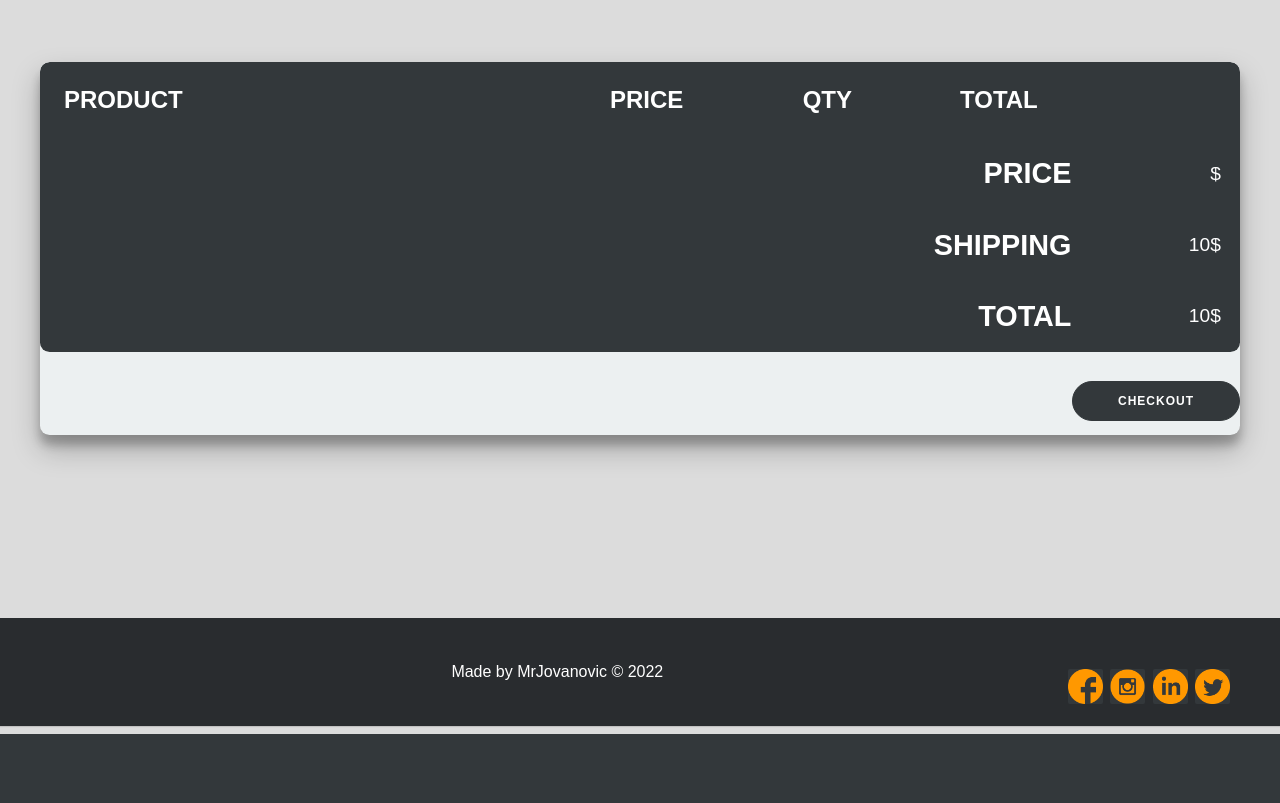
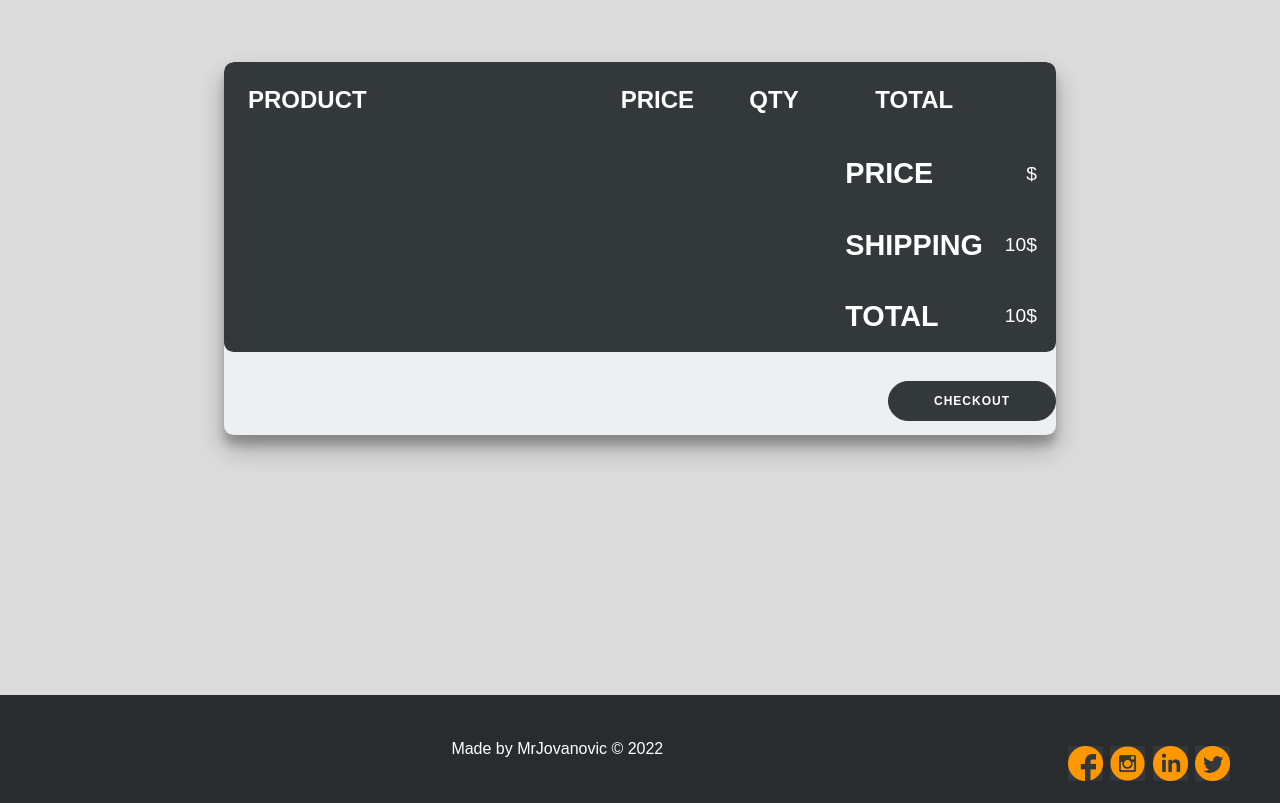
Before and after one commit to MrJovanovic13/web_projekat, a PHP site: page /view/cart.php in a window 1280 px wide. Shown: the part 66-869 px from the top of the page. Before the commit the page ends 800 px from the top, so only its background shows below. Run offline with PHP 8.4, Linux system fonts and the light colour scheme; the template is opened without the code that fills it, so the values that code supplies are empty; some web fonts are replaced.

Commit message:
empty space below footer bugfix

```diff
--- a/css/cart.css
+++ b/css/cart.css
@@ -43,13 +43,11 @@ a {
 }
 
 .container {
-  max-width: 75em;
-  width: 95%;
+  width: 65%;
   margin: 40px auto;
   margin-top: 10%;
   overflow: hidden;
   position: relative;
-
   border-radius: 0.6em;
   background: #ecf0f1;
   box-shadow: 0 14px 28px rgba(0, 0, 0, 0.25), 0 10px 10px rgba(0, 0, 0, 0.22);
@@ -251,7 +249,7 @@ a.qty:hover {
 }
 
 .shell {
-  min-height: 69.5vh;
+  min-height: calc(100vh - 167.27px);
 }
 button:hover {
   cursor: pointer;
--- a/css/dashboard.css
+++ b/css/dashboard.css
@@ -111,8 +111,7 @@ a:hover {
 }
 
 .shell {
-  margin-bottom: 3%;
-  min-height: 66.5vh;
+  min-height: calc(100vh - 167.27px);
   position: relative;
 }
 
--- a/view/cart.php
+++ b/view/cart.php
@@ -81,6 +81,5 @@
   <?php endif; ?>
   </div>
 </div>
-</div>
 </body>
 <?php include_once "../template/footer.php"; ?>
```
